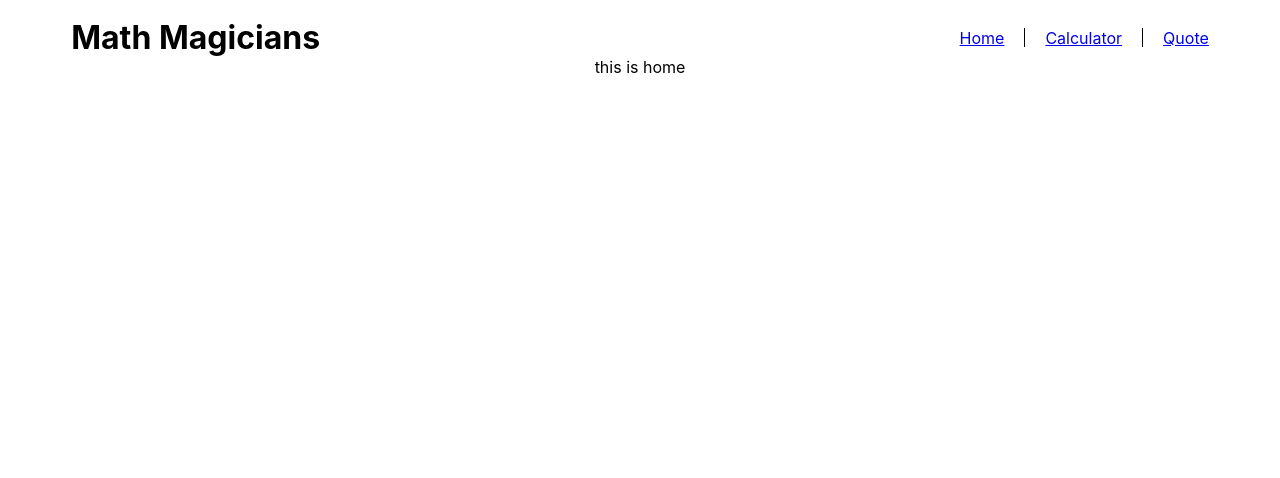
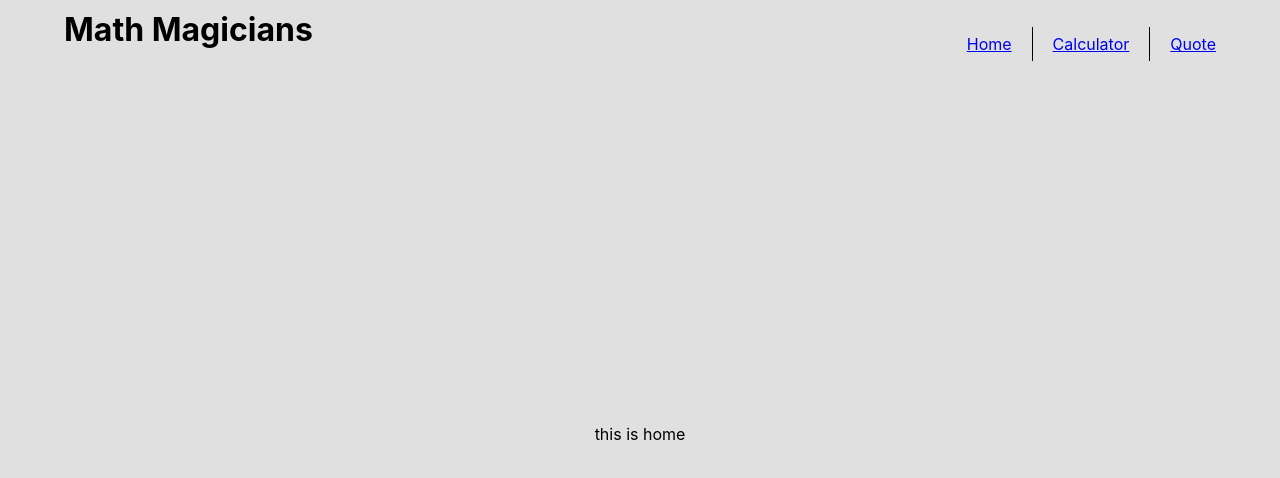
Before and after one commit to Estete9/Math-Magicians, a React (Create React App) app: page / in a window 1280 px wide. Shown: the top 478 px of the page. Built offline with nearby package versions, Linux system fonts and the light colour scheme.

Commit message:
Implement the quote screen with styles

```diff
--- a/src/App.css
+++ b/src/App.css
@@ -1,11 +1,29 @@
-#root {
-  text-align: center;
-  padding: 10px 5%;
+* {
+  margin: 0;
+  padding: 0;
+  box-sizing: border-box;
 }
 
 .app-logo {
   height: 40vmin;
   pointer-events: none;
+}
+
+#wrapper {
+  display: flex;
+  flex-direction: column;
+  text-align: center;
+  width: 100%;
+  height: 100vh;
+  background-color: #e0e0e0;
+  padding: 10px 5%;
+}
+
+#wrapper > div {
+  display: flex;
+  justify-content: center;
+  align-items: center;
+  height: calc(100vh - 70px);
 }
 
 @media (prefers-reduced-motion: no-preference) {
@@ -45,8 +63,17 @@
 }
 
 #quote-wrapper {
-  width: 40%;
-  color: white;
+  width: 85%;
+  display: flex;
+  flex-direction: column;
+  gap: 25px;
+}
+
+#quote {
+  font-size: 1.5rem;
+}
+
+#author {
   font-size: 2rem;
 }
 
--- a/src/App.js
+++ b/src/App.js
@@ -15,6 +15,7 @@ function Layout() {
 function App() {
   return (
     <BrowserRouter>
+      <div id="wrapper">
         <Header />
         <Routes>
           <Route path="/" element={<Layout />}>
@@ -24,6 +25,7 @@ function App() {
             <Route path="*" element={<div>Page not found : (</div>} />
           </Route>
         </Routes>
+      </div>
     </BrowserRouter>
   );
 }
--- a/src/Routes/QuoteScreen.js
+++ b/src/Routes/QuoteScreen.js
@@ -1,7 +1,9 @@
+import Quote from '../components/Quote';
+
 function QuoteScreen() {
   return (
     <div>
-      <p>this is quote</p>
+      <Quote />
     </div>
   );
 }
--- a/src/components/Quote.js
+++ b/src/components/Quote.js
@@ -34,9 +34,15 @@ function Quote() {
     fetchData();
   }, []);
 
-  if (isLoading) return <div>loading...</div>;
-  if (error) return <div>{`Couldn't retrieve quote. Error: ${error}`}</div>;
-  if (!quoteResponse) return null;
+  if (isLoading) {
+    return <div>loading...</div>;
+  }
+  if (error) {
+    return <div>{`Couldn't retrieve quote. Error: ${error}`}</div>;
+  }
+  if (!quoteResponse) {
+    return null;
+  }
   return (
     <div id="quote-wrapper">
       <h6 id="quote">
--- a/src/styles/App.scss
+++ b/src/styles/App.scss
@@ -1,11 +1,29 @@
-#root {
-  text-align: center;
-  padding: 10px 5%;
+* {
+  margin: 0;
+  padding: 0;
+  box-sizing: border-box;
 }
 
 .app-logo {
   height: 40vmin;
   pointer-events: none;
+}
+
+#wrapper {
+  display: flex;
+  flex-direction: column;
+  text-align: center;
+  width: 100%;
+  height: 100vh;
+  background-color: #e0e0e0;
+  padding: 10px 5%;
+}
+
+#wrapper > div {
+  display: flex;
+  justify-content: center;
+  align-items: center;
+  height: calc(100vh - 70px);
 }
 
 @media (prefers-reduced-motion: no-preference) {
@@ -48,8 +66,17 @@
 }
 
 #quote-wrapper {
-  width: 40%;
-  color: white;
+  width: 85%;
+  display: flex;
+  flex-direction: column;
+  gap: 25px;
+}
+
+#quote {
+  font-size: 1.5rem;
+}
+
+#author {
   font-size: 2rem;
 }
 
--- a/src/styles/header.module.css
+++ b/src/styles/header.module.css
@@ -1,6 +1,7 @@
 .header {
   display: flex;
   width: 100%;
+  height: 70px;
 }
 
 .navbar {
--- a/src/styles/index.css
+++ b/src/styles/index.css
@@ -1,9 +1,3 @@
-body * {
-  padding: 0;
-  box-sizing: border-box;
-  margin: 0;
-}
-
 body {
   font-family: -apple-system, BlinkMacSystemFont, 'Segoe UI', Roboto, Oxygen,
     Ubuntu, Cantarell, 'Fira Sans', 'Droid Sans', 'Helvetica Neue', sans-serif;
```
Also changed, not shown: 1 other file (tests, documents, lock files or other folders). Lines whose indentation alone changed are shown as unchanged.
